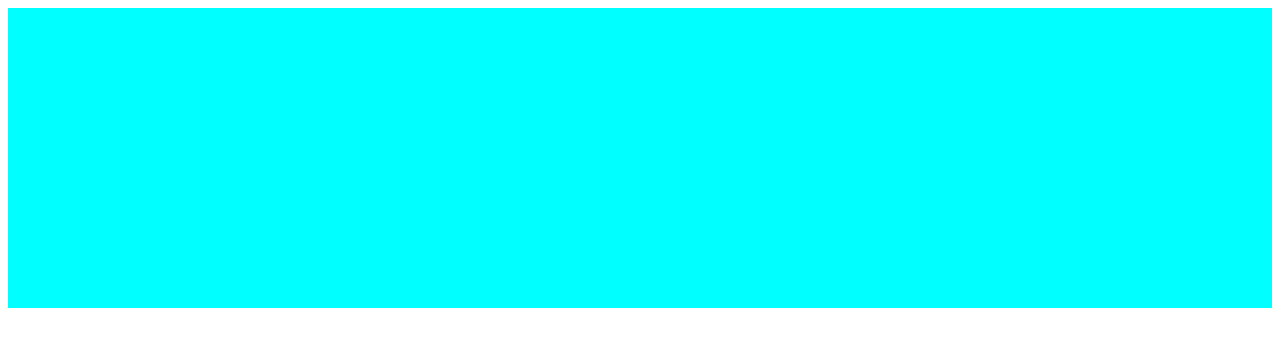
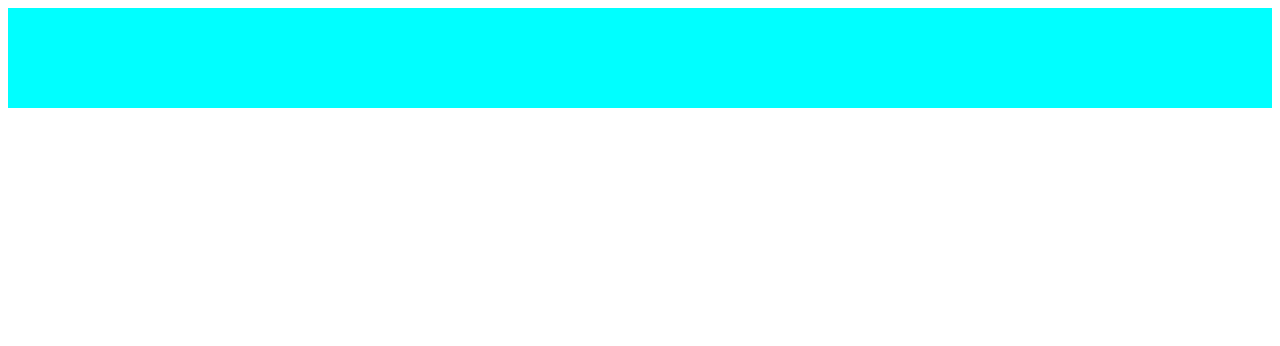
Before and after one commit to BurkovskayaAD/test, a plain HTML site: page index.html in a window 1280 px wide. Drawn offline with Linux system fonts and the light colour scheme.

Commit message:
update index.html

```diff
--- a/index.html
+++ b/index.html
@@ -8,7 +8,5 @@
 </head>
 <body>
     <div></div>
-    <div></div>
-    <div></div>
 </body>
 </html>
```
